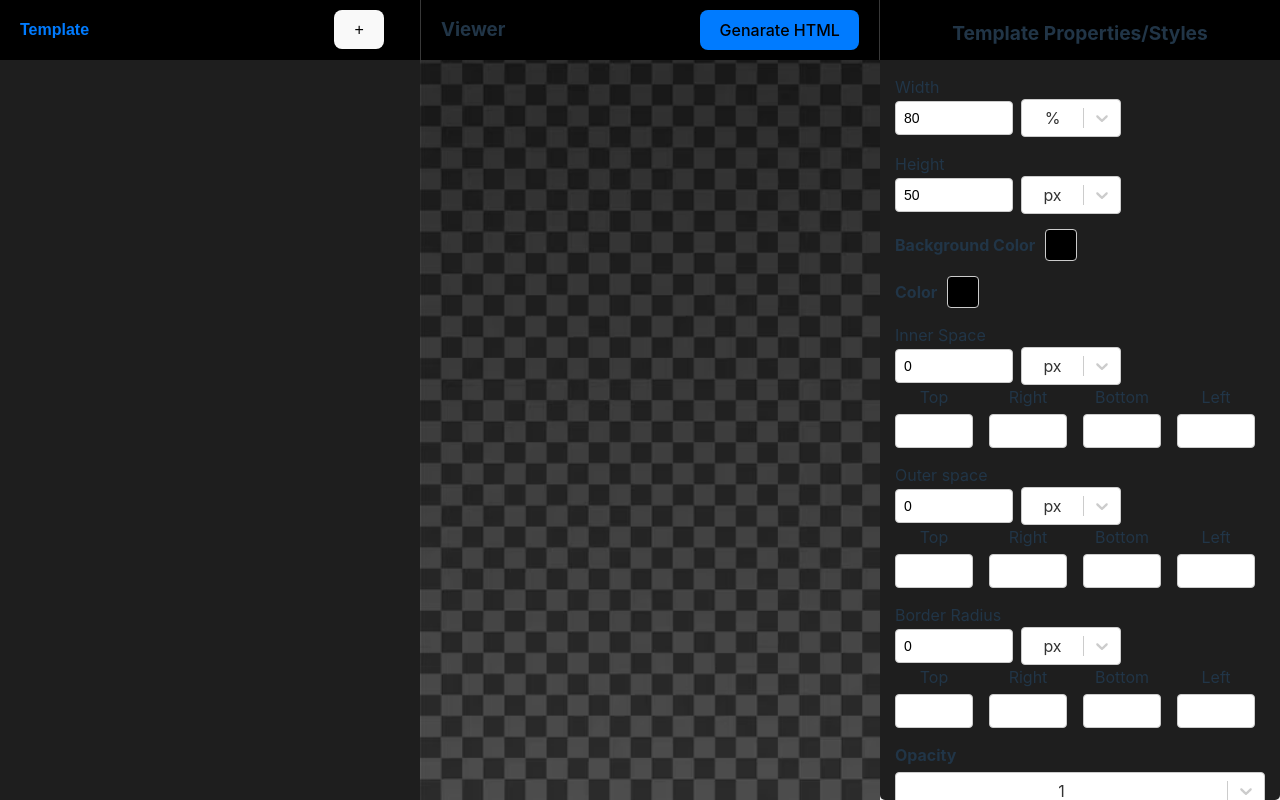
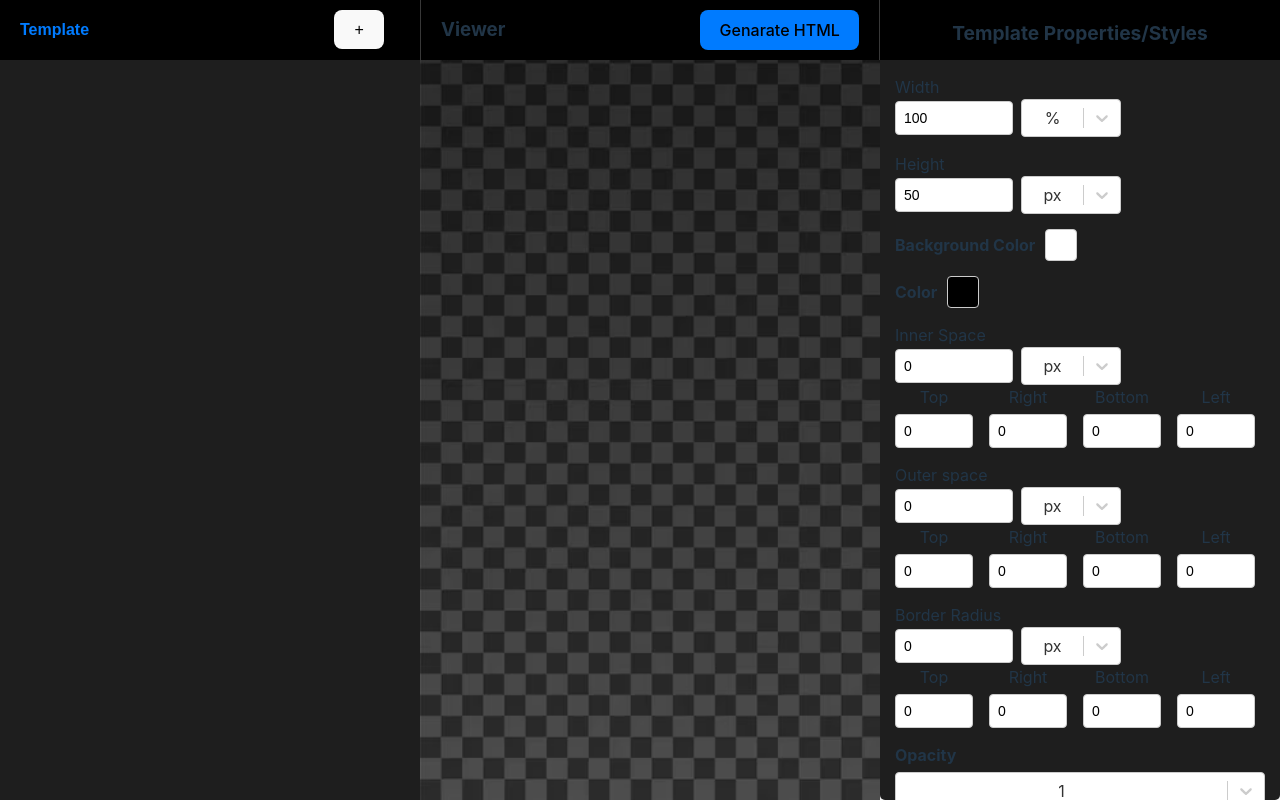
Before and after one commit to Muralikrishna22/html-template-engine, a React (Vite) app: page / in a window 1280 px wide. Built offline with nearby package versions, Linux system fonts and the light colour scheme.

Commit message:
prefill value fix

```diff
--- a/src/Modules/Editor/ElementManager/ElementItem/index.jsx
+++ b/src/Modules/Editor/ElementManager/ElementItem/index.jsx
@@ -70,9 +70,9 @@ function ElementItem({ elements, onAddElement, parentType, onUpdateElement, setS
 
   return (
     <div className="element-item">
-      {elements.map((element) => (
+      {elements.map((element, ind) => (
         <div key={element.id} className="item">
-          <div className="element-header" onClick={(e) => toggleOpen(e, element)}>
+          <div className="element-header" onClick={(e) => toggleOpen(e, element)}  onDoubleClick={() => startEditing(element.id, element.name)}>
             {editingName === element.id ? (
               <input
                 type="text"
@@ -82,8 +82,8 @@ function ElementItem({ elements, onAddElement, parentType, onUpdateElement, setS
                 autoFocus
               />
             ) : (
-              <span className={'element-name'} onDoubleClick={() => startEditing(element.id, element.name)}>
-                {element.name}
+              <span className={'element-name'}>
+                {element.name} {element.name !== 'Template' && ind+1}
               </span>
             )}
             <div>
--- a/src/Modules/Editor/ElementManager/index.jsx
+++ b/src/Modules/Editor/ElementManager/index.jsx
@@ -4,6 +4,7 @@ import ElementItem from './ElementItem';
 import Toolbar from '../ToolBar';
 import './styles.css';
 import { getRandomColor } from '../../../utils';
+import { elementTypes } from '../../../constants/elementTypes';
 
 function ElementManager({
   rootElements,
@@ -12,14 +13,15 @@ function ElementManager({
   setSelectedElement
 }) {
   const addElement = (parentId, type) => {
+    let randomBg = getRandomColor()
     const newElement = {
       id: Date.now(),
       type: type,
-      name: type.toUpperCase(),
+      name: (elementTypes?.find((obj) => obj.type === type)?.name || type),
       children: ['div', 'a', 'p'].includes(type) ? [] : null,
-      style: {background:getRandomColor(), height:'50px', width:'80%'},
+      style: {'background-color':randomBg, 'min-height':'50px', width:'100%', 'box-sizing': 'border-box'},
       values: {},
-      toolbarValues: {background:getRandomColor(), height:'50px', width:'80%'},
+      toolbarValues: {'background-color':randomBg, 'min-height':'50px', width:'100%','box-sizing': 'border-box'},
     };
     if (parentId === null) {
       setRootElements([...rootElements, newElement]);
--- a/src/Modules/Editor/ToolBar/index.jsx
+++ b/src/Modules/Editor/ToolBar/index.jsx
@@ -11,6 +11,8 @@ function Toolbar({ element, onUpdateElementProps }) {
   function getInitialValues() {
     return element.toolbarValues || {};
   }
+
+  // console.log(getInitialValues())
 
   return (
     <Formik
@@ -84,7 +86,9 @@ function Toolbar({ element, onUpdateElementProps }) {
 
               {/* Style Fields */}
               {toolBarFields[element.type]?.styles_fields?.map(
-                (field, index) => (
+                (field, index) => {
+
+                  return (
                   <div key={index}>
                     <InputController
                       fieldDetails={field}
@@ -93,6 +97,7 @@ function Toolbar({ element, onUpdateElementProps }) {
                     />
                   </div>
                 )
+                  }
               )}
             </form>
           </div>
--- a/src/Modules/Editor/index.jsx
+++ b/src/Modules/Editor/index.jsx
@@ -11,10 +11,10 @@ const Editor = () => {
       type: "div",
       name: "Template",
       children: [],
-      style: { overflow: "hidden", "max-width": "-webkit-fill-available" },
+      style: { overflow: "hidden", "max-width": "-webkit-fill-available" ,'background-color':'#fff'},
       values: {},
       isOpen: true,
-      toolbarValues: {height:'50px', width:'80%', background:'#fff'}
+      toolbarValues: {'min-height':'50px', width:'100%', 'background-color':'#fff'}
     },
   ]);
 
--- a/src/components/InputControler/ColorPickerWithLabel/index.jsx
+++ b/src/components/InputControler/ColorPickerWithLabel/index.jsx
@@ -1,20 +1,13 @@
-import React, { useState } from 'react';
+import React from 'react';
 import './styles.css';
 
 const ColorPickerWithLabel = ({ fieldDetails, formikFunctions }) => {
-  const [color, setColor] = useState('#000000');
-  const {
-    values,
-    handleChange,
-    handleBlur,
-    handleSubmit,
-    setFieldValue,
-  } = formikFunctions;
+  const { values, setFieldValue } = formikFunctions;
+  const colour = values[fieldDetails.property] || '#000000';
 
   const handleColorChange = (event) => {
     const newColor = event.target.value;
-    setColor(newColor);
-    setFieldValue(fieldDetails.property , newColor);
+    setFieldValue(fieldDetails.property, newColor);
   };
 
   return (
@@ -25,14 +18,14 @@ const ColorPickerWithLabel = ({ fieldDetails, formikFunctions }) => {
       <div className="color-display">
         <div
           className="color-box"
-          style={{ backgroundColor: color }}
+          style={{ backgroundColor: colour }}
           onClick={() => document.getElementById(fieldDetails.property).click()}
         />
       </div>
       <input
         id={fieldDetails.property}
         type="color"
-        value={color}
+        value={colour}
         onChange={handleColorChange}
         className="color-input"
       />
--- a/src/components/InputControler/FourSideDimensionInput/index.jsx
+++ b/src/components/InputControler/FourSideDimensionInput/index.jsx
@@ -6,13 +6,30 @@ const FourSideDimensionInput = ({ singleDimensionValues, fieldDetails, formikFun
     values,
     setFieldValue,
   } = formikFunctions;
-  const [inputValues, setInputValues] = useState({dimen: 'px'})
+
+  const createValues = () => {
+    let sides = ['top', 'right', 'bottom', 'left']
+    let valuesObj = {dimen: 'px'}
+    sides?.forEach((side, ind) => {
+      let value = values[fieldDetails.property]?.split(' ')?.[ind] || values[fieldDetails.property]?.split(' ')?.[0]
+      valuesObj[side] = !!value?.split('px')?.[0] ? parseInt(value?.split('px')?.[0]) : 0
+    })
+    return valuesObj
+  }
+  const [inputValues, setInputValues] = useState(createValues())
+
+
+  useEffect(() => {
+    if(values[fieldDetails.property]){
+      setInputValues(createValues())
+    }
+  },[values[fieldDetails.property]])
 
   const handleChange = (side, newValue) => {
     const updatedValues = { ...inputValues, [side]: newValue };
-    let { dimen } = inputValues
-    const combinedValue = `${updatedValues.top}${dimen} ${updatedValues.right}${dimen} ${updatedValues.bottom}${dimen} ${updatedValues.left}${dimen}`;
-    setInputValues(updatedValues)
+    let { dimen = 'px' } = inputValues
+    const combinedValue = `${updatedValues.top || 0}${dimen} ${updatedValues.right || 0}${dimen} ${updatedValues.bottom || 0}${dimen} ${updatedValues.left || 0}${dimen}`;
+    // setInputValues(updatedValues)
     setFieldValue(fieldDetails.property , combinedValue.trim())
   }
 
@@ -29,7 +46,7 @@ const FourSideDimensionInput = ({ singleDimensionValues, fieldDetails, formikFun
           <label>{side.charAt(0).toUpperCase() + side.slice(1)}</label>
           <input
             type="number"
-            value={inputValues?.[side]}
+            value={inputValues?.[side] || 0}
             onChange={(e) => handleChange(side, e.target.value)}
           />
         </div>
--- a/src/components/InputControler/InputWithImageButtonAndDropdown/index.jsx
+++ b/src/components/InputControler/InputWithImageButtonAndDropdown/index.jsx
@@ -15,7 +15,7 @@ const InputWithImageButtonAndDropdown = ({fieldDetails, formikFunctions, options
       </button>
       <Select
         className="dropdown"
-        value={options.find(opt => values[fieldDetails.property].label === opt.label)}
+        value={options.find(opt => values[fieldDetails.property]?.label === opt?.label)}
         onChange={(option) => setFieldValue(fieldDetails.property, option)}
         options={options}
         getOptionLabel={(option) => option.label}
--- a/src/components/InputControler/SingleDimensionInput/index.jsx
+++ b/src/components/InputControler/SingleDimensionInput/index.jsx
@@ -45,7 +45,7 @@ const SingleDimensionInput = ({ fieldDetails, formikFunctions, onChange,element
     let predefinedValue = getPredefinedValue()
     setNumber(predefinedValue[0]);
     setUnit(predefinedValue[1]);
-  }, [element]);
+  }, [values[fieldDetails.property]]);
 
   return (
     <div className="input_with_dropdown">
--- a/src/constants/toolsBarFields.jsx
+++ b/src/constants/toolsBarFields.jsx
@@ -13,7 +13,7 @@ const toolBarFields = {
             {
                 "field_type": inputTypes.SINGLE_DIMENSION_INPUT,
                 "label": "Height",
-                "property": "height",
+                "property": "min-height",
                 "defaultValue": "auto"
             },
             {
@@ -70,7 +70,10 @@ const toolBarFields = {
                 "label": "Flex direction",
                 "property": "flex-direction",
                 "defaultValue": "column",
-                "options":dropdownOptions.FLEX_DIRECTION
+                "options":dropdownOptions.FLEX_DIRECTION,
+                depenndencies: {
+                    element: ['children']
+                }
             },
             {
                 "field_type": inputTypes.MULTI_DROPDOWN_WITH_LABEL,
@@ -248,7 +251,7 @@ const toolBarFields = {
             {
                 "field_type": inputTypes.SINGLE_DIMENSION_INPUT,
                 "label": "Height",
-                "property": "height",
+                "property": "min-height",
                 "defaultValue": "auto"
             },
             // {
```
